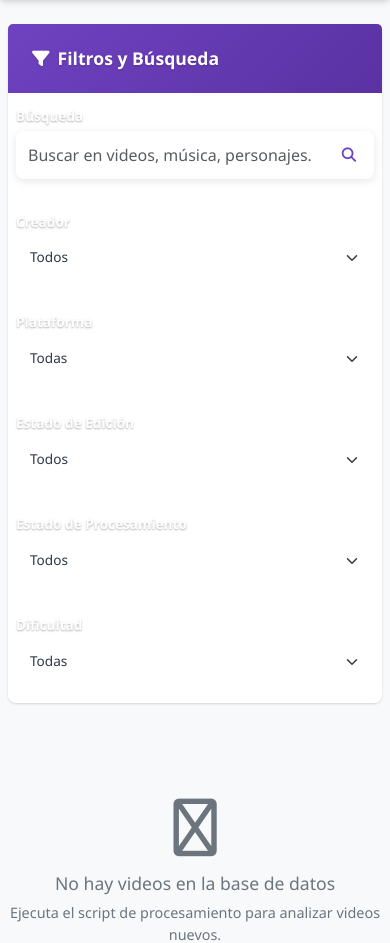
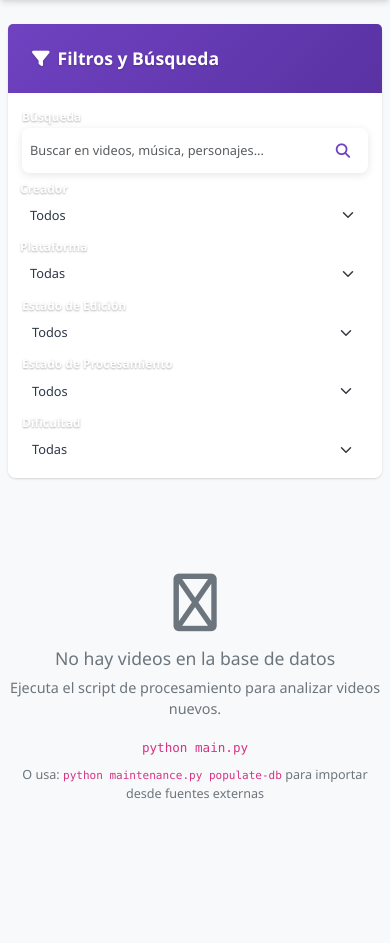
Before and after one commit to Zidane0MA/Tag-Flow, a Flask app: template templates/gallery.html in a window 390 px wide. Shown: the part 63-1006 px from the top of the page. After the commit the page ends 862 px from the top, so only its background shows below. Run offline with Flask 3, Linux system fonts and the light colour scheme; the template is opened without the code that fills it, so the values that code supplies are empty.

Commit message:
fix filters responsive

```diff
--- a/static/css/gallery.css
+++ b/static/css/gallery.css
@@ -501,6 +501,15 @@
 body.modal-open {
     overflow: hidden !important;
     padding-right: 0 !important;
+    position: fixed;
+    width: 100%;
+    height: 100%;
+}
+
+/* Prevenir scroll chaining en los modales */
+#editVideoModal .modal-dialog,
+#bulkEditModal .modal-dialog {
+    overscroll-behavior: contain;
 }
 
 /* Asegurar que los modales tengan su propio scroll */
@@ -509,6 +518,7 @@ body.modal-open {
     max-height: 74vh;
     overflow-y: auto;
     overflow-x: hidden;
+    overscroll-behavior: contain;
 }
 
 /* Optimizar el scroll interno del modal */
@@ -540,6 +550,136 @@ body.modal-open {
     color: white;
     border: none;
     text-shadow: 0 1px 2px rgba(0, 0, 0, 0.2);
+}
+
+/* Responsive para formulario de filtros - optimizado */
+#filter-form {
+    --bs-gutter-x: 0.75rem;
+    --bs-gutter-y: 0.5rem;
+}
+
+#filter-form .form-label {
+    margin-bottom: 0.3rem;
+    font-size: 0.85rem;
+    font-weight: 600;
+}
+
+/* Breakpoints específicos para mejor apilado */
+@media (min-width: 1400px) {
+    /* XXL: Una sola fila en pantallas muy anchas */
+    #filter-form {
+        --bs-gutter-x: 1rem;
+        --bs-gutter-y: 0.5rem;
+    }
+
+    #filter-form .form-label {
+        font-size: 0.9rem;
+        margin-bottom: 0.4rem;
+    }
+}
+
+@media (max-width: 1399px) and (min-width: 1200px) {
+    /* XL: Una sola fila optimizada */
+    #filter-form {
+        --bs-gutter-x: 0.75rem;
+        --bs-gutter-y: 0.5rem;
+    }
+}
+
+@media (max-width: 1199px) and (min-width: 992px) {
+    /* LG: Apilado 3-3 */
+    #filter-form {
+        --bs-gutter-x: 0.6rem;
+        --bs-gutter-y: 0.4rem;
+    }
+
+    #filter-form .form-label {
+        font-size: 0.8rem;
+        margin-bottom: 0.2rem;
+    }
+}
+
+@media (max-width: 991px) and (min-width: 768px) {
+    /* MD: Apilado 2-2-2 */
+    #filter-form {
+        --bs-gutter-x: 0.5rem;
+        --bs-gutter-y: 0.3rem;
+    }
+
+    #filter-form .form-label {
+        font-size: 0.8rem;
+        margin-bottom: 0.2rem;
+    }
+
+    #filter-form .form-control,
+    #filter-form .form-select {
+        font-size: 0.85rem;
+        padding: 0.4rem 0.6rem;
+    }
+}
+
+@media (max-width: 767px) and (min-width: 576px) {
+    /* SM: Apilado flexible */
+    #filter-form {
+        --bs-gutter-x: 0.4rem;
+        --bs-gutter-y: 0.25rem;
+    }
+
+    #filter-form .form-label {
+        font-size: 0.75rem;
+        margin-bottom: 0.15rem;
+    }
+
+    #filter-form .form-control,
+    #filter-form .form-select {
+        font-size: 0.8rem;
+        padding: 0.35rem 0.5rem;
+    }
+
+    /* Ensure consistent spacing on mobile */
+    #filter-form [class*="col-"] {
+        margin-bottom: 0 !important;
+    }
+}
+
+@media (max-width: 575px) {
+    /* XS: Stack completo con espaciado mínimo */
+    #filter-form {
+        --bs-gutter-x: 0.25rem;
+        --bs-gutter-y: 0.2rem;
+    }
+
+    #filter-form .form-label {
+        font-size: 0.75rem;
+        margin-bottom: 0.1rem;
+    }
+
+    #filter-form .form-control,
+    #filter-form .form-select {
+        font-size: 0.8rem;
+        padding: 0.3rem 0.5rem;
+    }
+
+    /* Fix uneven margin-bottom on status fields */
+    #filter-form [class*="col-"] {
+        margin-bottom: 0 !important;
+    }
+
+    #filter-form .form-group {
+        margin-bottom: 0 !important;
+    }
+
+    /* Override any inherited margins on specific form elements */
+    #filter-form .form-control,
+    #filter-form .form-select,
+    #filter-form .input-group {
+        margin-bottom: 0 !important;
+    }
+
+    /* Ensure uniform spacing controlled only by Bootstrap gutter */
+    #filter-form > .row > [class*="col-"] {
+        padding-bottom: var(--bs-gutter-y);
+    }
 }
 
 .card-header h4, .card-header h5, .card-header h6 {
--- a/templates/gallery.html
+++ b/templates/gallery.html
@@ -18,9 +18,9 @@
                 </h4>
             </div>
             <div class="card-body">
-                <form id="filter-form" class="row g-3" method="GET">
+                <form id="filter-form" class="row g-2" method="GET">
                     <!-- Búsqueda por texto -->
-                    <div class="col-md-3">
+                    <div class="col-xxl-3 col-xl-3 col-lg-4 col-md-4 col-sm-6">
                         <label for="search-input" class="form-label">Búsqueda</label>
                         <div class="input-group">
                             <input type="text" class="form-control" id="search-input" name="search"
@@ -33,7 +33,7 @@
                     </div>
 
                     <!-- Filtro por creador -->
-                    <div class="col-md-2">
+                    <div class="col-xxl-2 col-xl-2 col-lg-2 col-md-4 col-sm-6">
                         <label for="filter-creator" class="form-label">Creador</label>
                         <select class="form-select" id="filter-creator" name="creator" onchange="this.form.submit()">
                             <option value="">Todos</option>
@@ -47,7 +47,7 @@
                     </div>
 
                     <!-- Filtro por plataforma -->
-                    <div class="col-md-1">
+                    <div class="col-xxl-1 col-xl-1 col-lg-2 col-md-4 col-sm-4">
                         <label for="filter-platform" class="form-label">Plataforma</label>
                         <select class="form-select" id="filter-platform" name="platform" onchange="this.form.submit()">
                             <option value="">Todas</option>
@@ -58,7 +58,7 @@
                     </div>
 
                     <!-- Filtro por estado de edición -->
-                    <div class="col-md-2">
+                    <div class="col-xxl-2 col-xl-2 col-lg-3 col-md-6 col-sm-8">
                         <label for="filter-status" class="form-label">Estado de Edición</label>
                         <select class="form-select" id="filter-status" name="status" onchange="this.form.submit()">
                             <option value="">Todos</option>
@@ -69,7 +69,7 @@
                     </div>
 
                     <!-- Filtro por estado de procesamiento -->
-                    <div class="col-md-2">
+                    <div class="col-xxl-3 col-xl-3 col-lg-6 col-md-6 col-sm-8">
                         <label for="filter-processing" class="form-label">Estado de Procesamiento</label>
                         <select class="form-select" id="filter-processing" name="processing_status" onchange="this.form.submit()">
                             <option value="">Todos</option>
@@ -81,7 +81,7 @@
                     </div>
 
                     <!-- Filtro por dificultad -->
-                    <div class="col-md-1">
+                    <div class="col-xxl-1 col-xl-1 col-lg-3 col-md-6 col-sm-4">
                         <label for="filter-difficulty" class="form-label">Dificultad</label>
                         <select class="form-select" id="filter-difficulty" name="difficulty" onchange="this.form.submit()">
                             <option value="">Todas</option>
```
